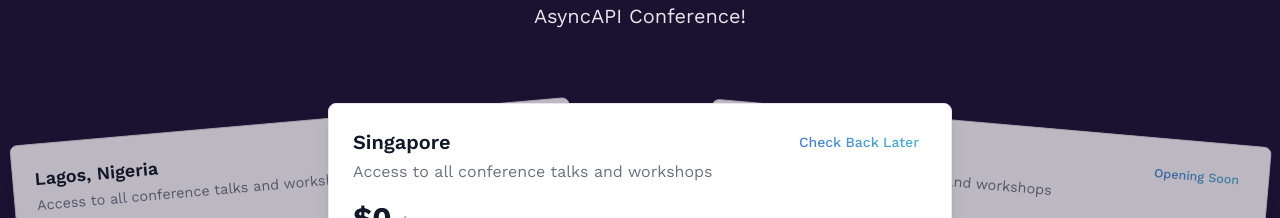
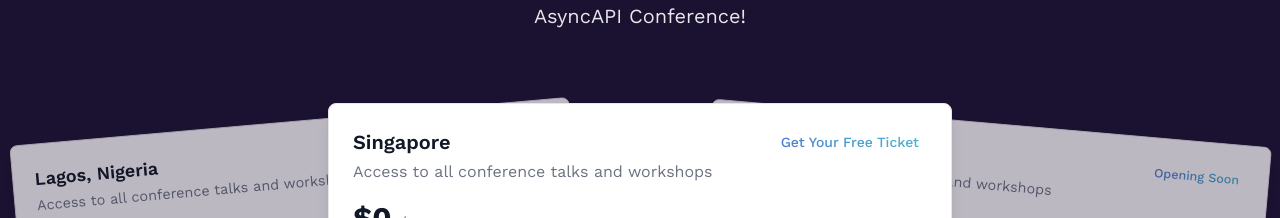
Before and after one commit to asyncapi/conference-website, a Next.js app: page / in a window 1280 px wide. Shown: the part 4009-4227 px from the top of the page. Built offline with nearby package versions, Linux system fonts and the light colour scheme.

Commit message:
Update ticketCards.js

```diff
--- a/components/Tickets/ticketCards.js
+++ b/components/Tickets/ticketCards.js
@@ -12,7 +12,7 @@
       price: 0,
       url: 'https://ticket.apidays.global/event/apidays-singapore-2025/4c745e62-0e52-4c4a-9221-29f47bc57128/cart?coupon=ASYNCAPICOMMUNITY',
       description: 'Access to all conference talks and workshops',
-      status: 'Check Back Later',
+      status: 'Get Your Free Ticket',
       available: 50,
       benefits: ['AsyncAPI Track', 'Workshop access', 'Lunch included', 'All talks']
     },
```
